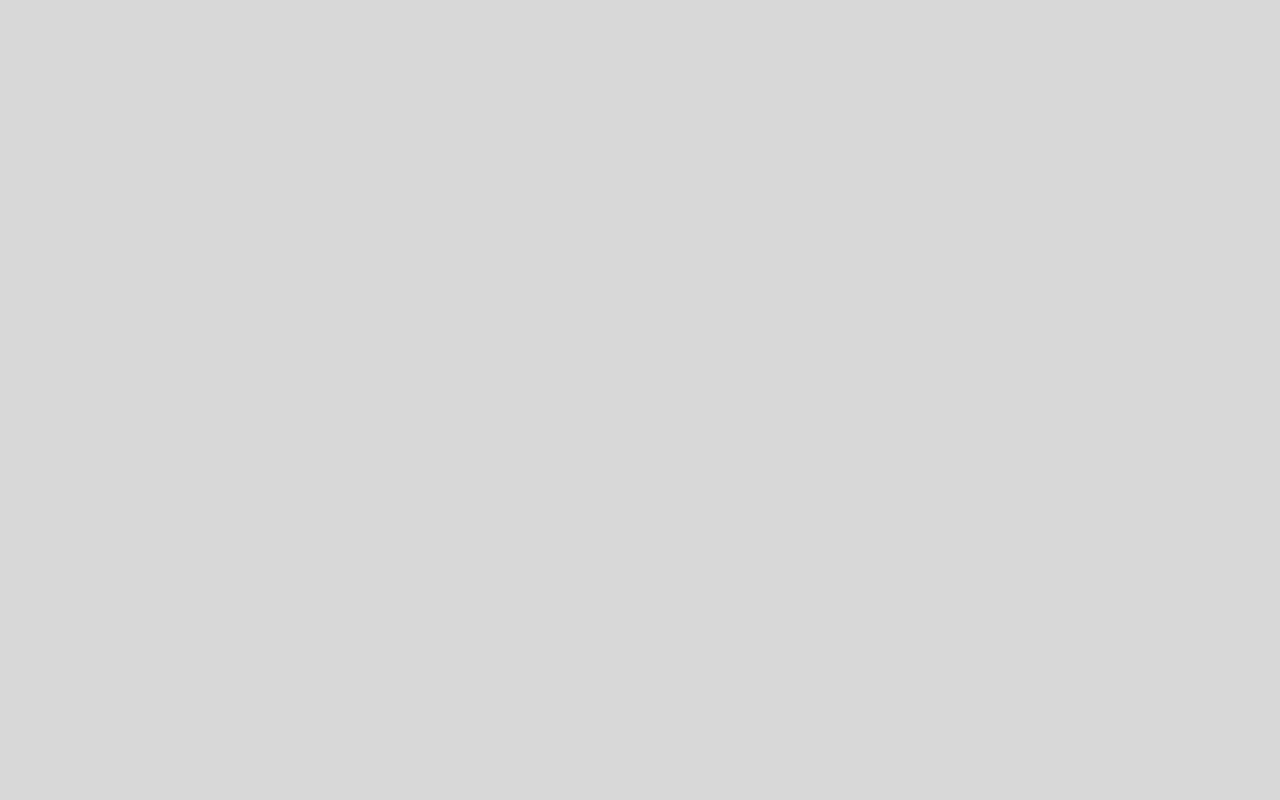
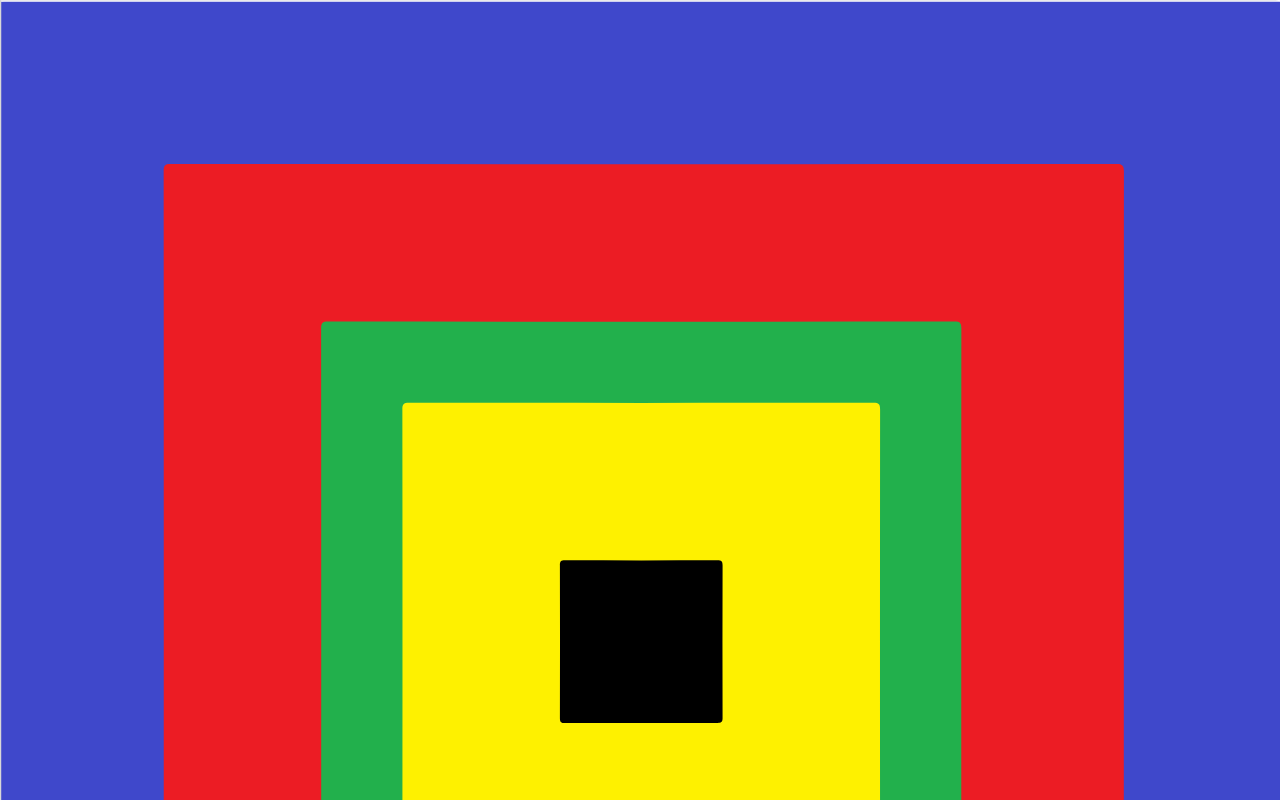
Before and after one commit to leafstudiosDot/hodots-docs, a React (Create React App) app: page / in a window 1280 px wide. Shown: the top 800 px of the page. Built offline with nearby package versions, Linux system fonts and the light colour scheme.

Commit message:
hodots. Logo BIG

```diff
--- a/src/App.js
+++ b/src/App.js
@@ -2,6 +2,7 @@ import './App.css';
 import marked from "marked";
 import React, { Component } from 'react';
 import { Route, Switch, Link } from "react-router-dom";
+import {ReactComponent as WebLogo} from "./assets/icon.svg"
 
 class App extends Component {
   render() {
@@ -31,7 +32,7 @@ function Home() {
 function Header() {
   return (
     <div className="Header">
-
+      <WebLogo />
     </div>
   )
 }
```
